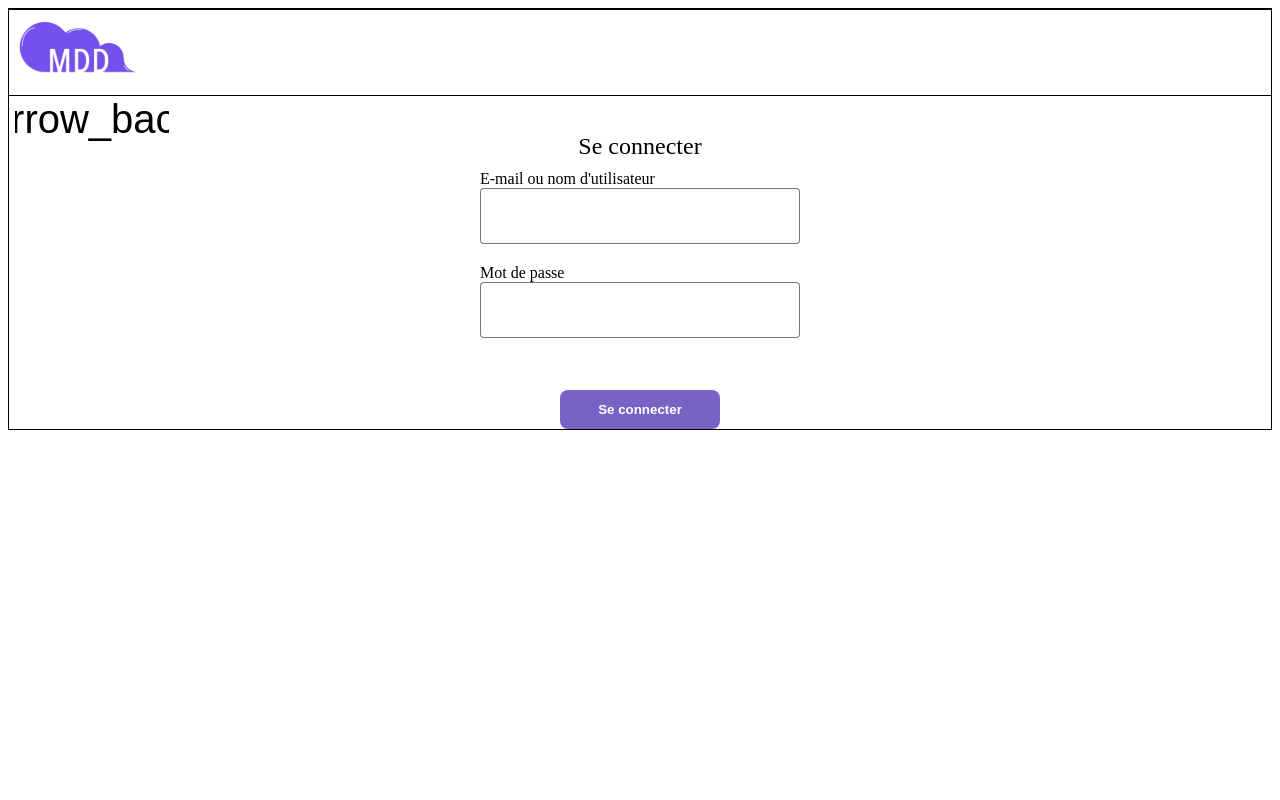
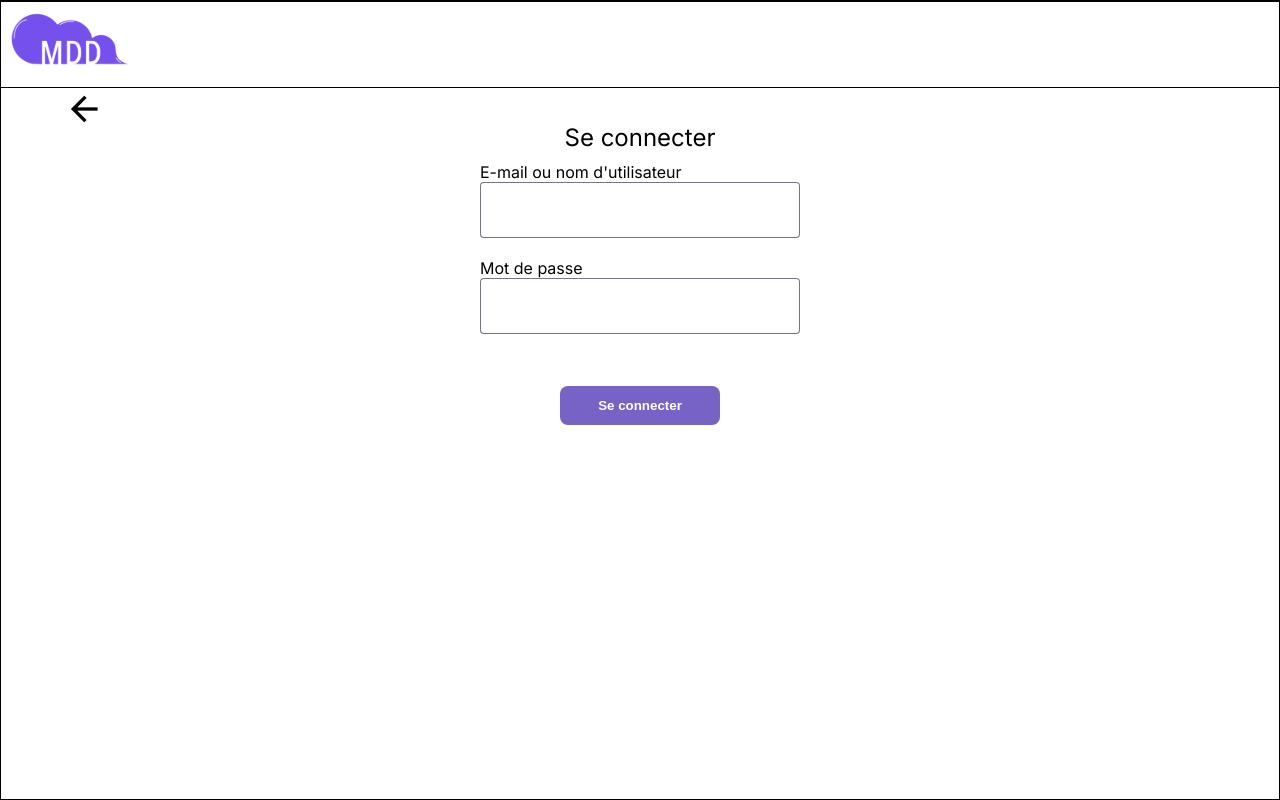
Before and after one commit to jceintrey/mdd, an Angular app in the folder front/: page /login in a window 1280 px wide. Built offline with nearby package versions, Linux system fonts and the light colour scheme.

Commit message:
cleanrepo  - clean some debug messages

```diff
--- a/front/src/app/core/services/auth.service.ts
+++ b/front/src/app/core/services/auth.service.ts
@@ -4,11 +4,13 @@ import { LoginRequest } from '../../core/interfaces/loginRequest.interface';
 import { BehaviorSubject, map, Observable, tap } from 'rxjs';
 import { LoginResponse } from '../../core/interfaces/loginResponse.interface';
 import { Router } from '@angular/router';
+import { RegisterRequest } from '../interfaces/registerRequest.interface';
 
 @Injectable({
   providedIn: 'root'
 })
 export class AuthService {
+
   readonly pathService = '/api/auth';
   private isLoggedSubject = new BehaviorSubject<boolean>(this.hasToken());
   public isLogged$ = this.isLoggedSubject.asObservable();
@@ -37,6 +39,12 @@ export class AuthService {
     );
   }
 
+  public register(registerRequest: RegisterRequest): Observable<void> {
+    console.log("authService register called");
+    return this.http.post<void>(`${this.pathService}/register`, registerRequest);
+
+  }
+
   getToken(): string | null {
     return localStorage.getItem('jwt');
   }
--- a/front/src/app/feature/auth/interfaces/loginResponse.interface.ts
+++ /dev/null
@@ -1,3 +0,0 @@
-export interface LoginResponse {
-    token: string;
-}
--- a/front/src/app/feature/user/component/me/me.component.html
+++ b/front/src/app/feature/user/component/me/me.component.html
@@ -1,3 +1,4 @@
+<button mat-button (click)="logout()">Déconnexion</button>
 <div *ngIf="user; else errorBlock">
   <h2>Mon Profil</h2>
   <p><strong>Nom d'utilisateur :</strong> {{ user.username }}</p>
--- a/front/src/app/feature/user/component/me/me.component.ts
+++ b/front/src/app/feature/user/component/me/me.component.ts
@@ -1,7 +1,9 @@
 import { HttpClient } from '@angular/common/http';
 import { Component } from '@angular/core';
-import { User } from '../../interfaces/User';
+import { User } from '../../../../core/interfaces/User';
 import { CommonModule } from '@angular/common';
+import { AuthService } from '../../../../core/services/auth.service';
+import { UserService } from '../../../../core/services/user.service';
 
 @Component({
   selector: 'app-me',
@@ -15,16 +17,20 @@ export class MeComponent {
   errorMessage: string | null = null;
 
 
-  constructor(private http: HttpClient) {}
+  constructor(private http: HttpClient, private authService: AuthService, private userService: UserService) { }
 
   ngOnInit(): void {
-    this.http.get<User>('/api/user/me').subscribe({
+
+    this.userService.getMe().subscribe({
       next: (data) => (this.user = data),
       error: (err) => {
-        console.error('Erreur de chargement du profil', err);
-        this.errorMessage = 'Impossible de récupérer les infos utilisateur.';
-      },
-    });
+        console.log("Error on Mecomponent.getMe()");
+        this.errorMessage = "Error while getting infos";
+      }
+    })
   }
-
+  logout() {
+    this.authService.logout();
+    console.log("me.logout")
+  }
 }
--- a/front/src/app/feature/user/interfaces/User.ts
+++ /dev/null
@@ -1,4 +0,0 @@
-export interface User {
-    username: string;
-    email: string;
-}
--- a/front/src/index.html
+++ b/front/src/index.html
@@ -1,13 +1,22 @@
 <!doctype html>
 <html lang="en">
+
 <head>
   <meta charset="utf-8">
   <title>Front</title>
   <base href="/">
   <meta name="viewport" content="width=device-width, initial-scale=1">
   <link rel="icon" type="image/x-icon" href="favicon.ico">
+  <link href="https://fonts.googleapis.com/css2?family=Roboto:wght@300;400;500&display=swap" rel="stylesheet">
+
+  <link href="https://fonts.googleapis.com/icon?family=Material+Icons" rel="stylesheet">
+
+  <link href="https://fonts.googleapis.com/css2?family=Inter:wght@400;600;700&display=swap" rel="stylesheet">
+
 </head>
+
 <body>
   <app-root></app-root>
 </body>
+
 </html>
--- a/front/src/styles.scss
+++ b/front/src/styles.scss
@@ -1 +1,18 @@
 /* You can add global styles to this file, and also import other style files */
+
+html,
+body {
+    height: 100%;
+}
+
+body {
+    margin: 0;
+    font-family: 'Inter', sans-serif;
+}
+
+.btn {
+    background-color: #7763C5;
+    border-radius: 8px;
+    padding: 6px;
+    color: white;
+}
--- a/front/tsconfig.json
+++ b/front/tsconfig.json
@@ -16,12 +16,14 @@
     "moduleResolution": "bundler",
     "importHelpers": true,
     "target": "ES2022",
-    "module": "ES2022"
+    "module": "ES2022",
+    "baseUrl": "./src",
+    "useDefineForClassFields": false
   },
   "angularCompilerOptions": {
     "enableI18nLegacyMessageIdFormat": false,
     "strictInjectionParameters": true,
     "strictInputAccessModifiers": true,
-    "strictTemplates": true
+    "strictTemplates": true,
   }
 }
```
Also changed, not shown: front/src/app/app.config.ts (+8 -2 lines), front/src/app/app.routes.ts (+1 -45 lines), 2 other files (tests, documents, lock files or other folders). Lines whose indentation alone changed are shown as unchanged.
